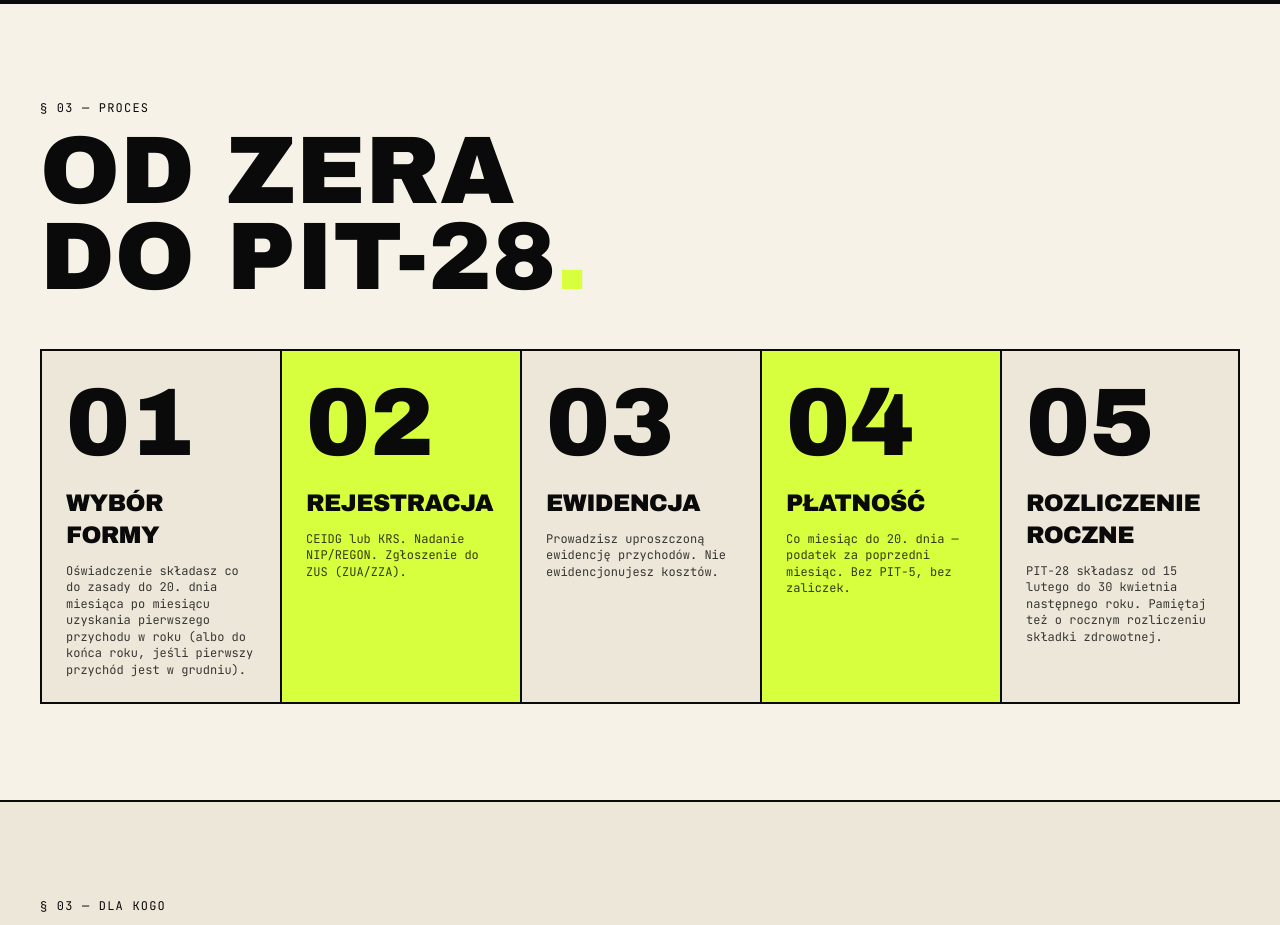
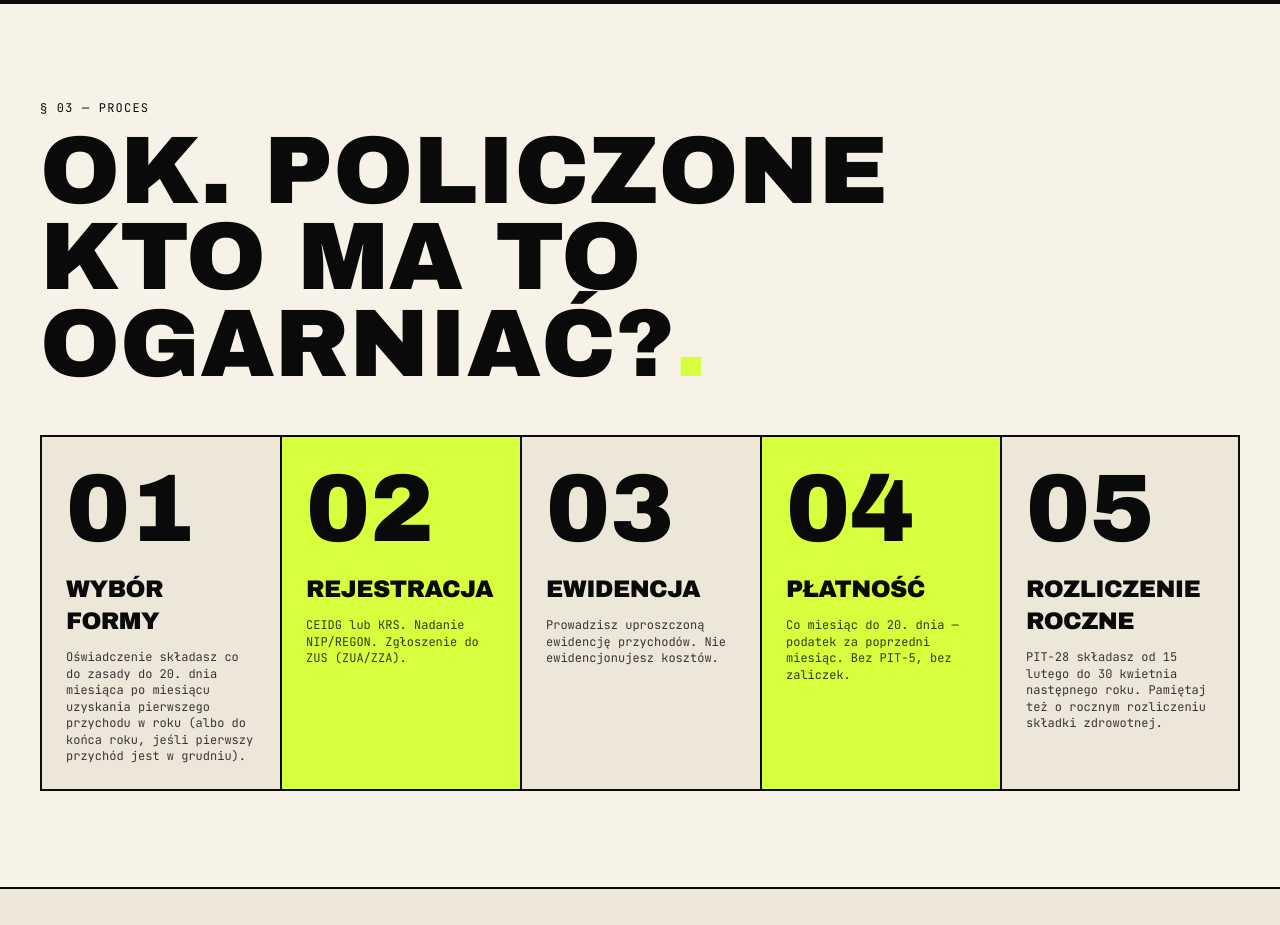
Before and after one commit to FIRMUS-www/firmus-fnr, a React (Vite) app: page / in a window 1280 px wide. Shown: the part 5400-6325 px from the top of the page. Built offline with nearby package versions, Linux system fonts and the light colour scheme.

Commit message:
Update processSteps.ts

```diff
--- a/src/content/processSteps.ts
+++ b/src/content/processSteps.ts
@@ -8,6 +8,6 @@ export const steps: { n: string; t: string; d: string }[] = [
 
 export const processSectionContent = {
   eyebrow: "§ 03 — proces",
-  titleLine1: "OD ZERA",
-  titleLine2: "DO PIT-28",
+  titleLine1: "OK. POLICZONE",
+  titleLine2: "KTO MA TO OGARNIAĆ?",
 };
```
